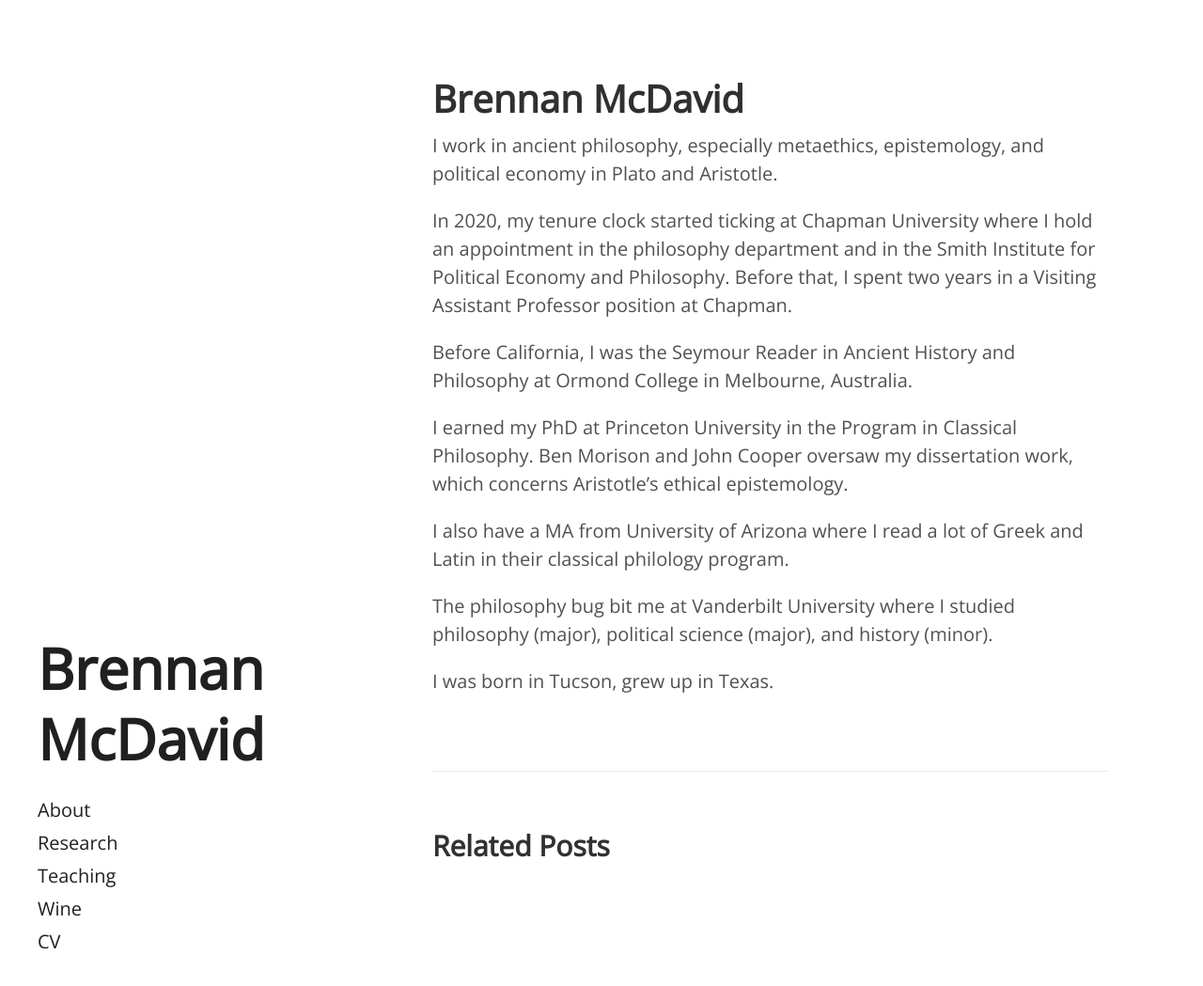
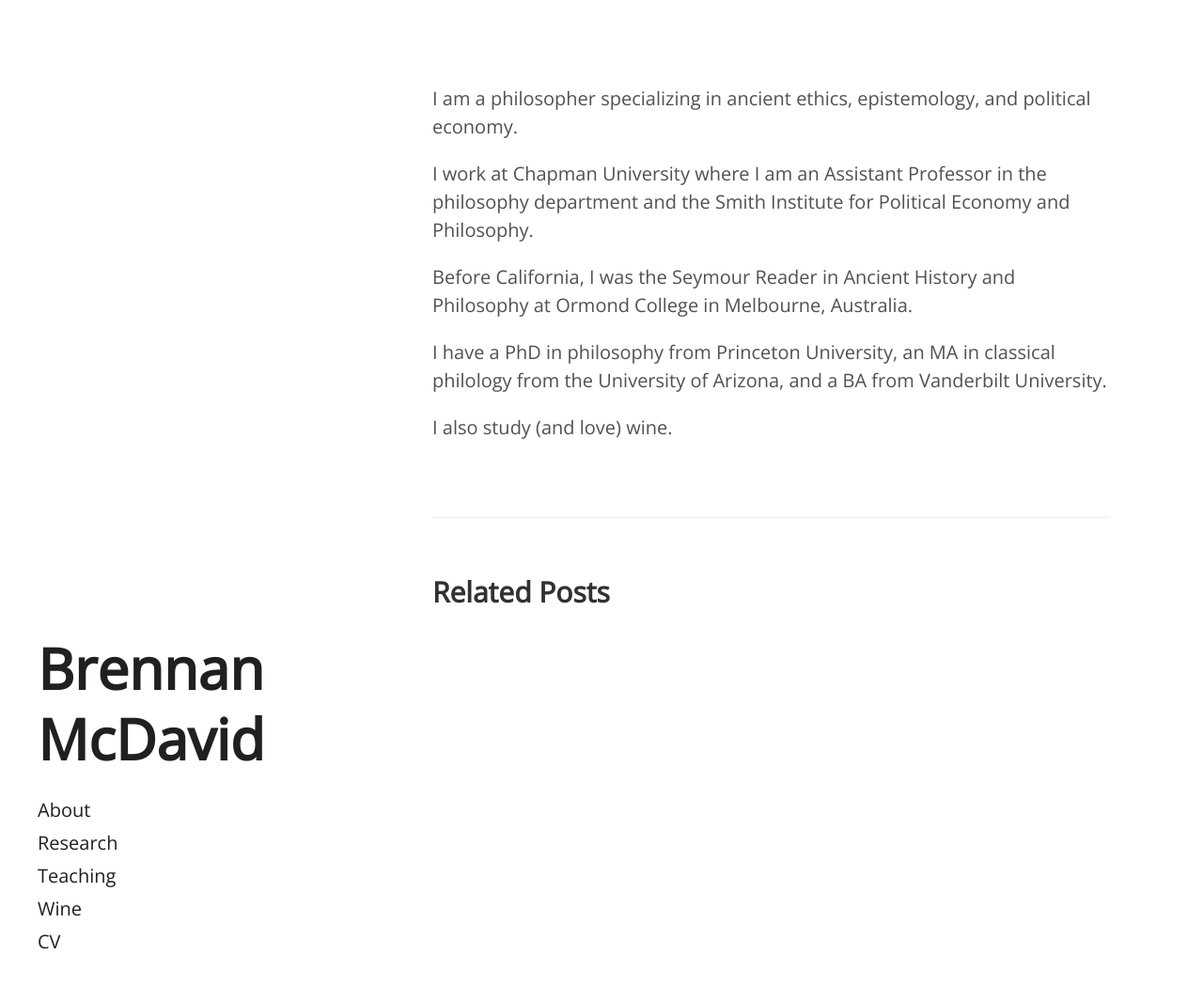
Before and after one commit to bkmcdavid/bkmcdavid.github.io, a Jekyll site: the page built from _posts/2023-01-12-bio.md, in a window 1280 px wide and 1059 px high. Shown: the top 1049 px of the window at 94% size. Built offline with Jekyll 4.4.1, drawn with Linux system fonts in a browser that asks for light colours.

Commit message:
Update 2023-01-12-bio.md

```diff
--- a/_posts/2023-01-12-bio.md
+++ b/_posts/2023-01-12-bio.md
@@ -1,18 +1,14 @@
 ---
 layout: post
-title: Brennan McDavid
+title: ''
 ---
 
-I work in ancient philosophy, especially metaethics, epistemology, and political economy in Plato and Aristotle.
+I am a philosopher specializing in ancient ethics, epistemology, and political economy.
 
-In 2020, my tenure clock started ticking at Chapman University where I hold an appointment in the philosophy department and in the Smith Institute for Political Economy and Philosophy. Before that, I spent two years in a Visiting Assistant Professor position at Chapman.
+I work at Chapman University where I am an Assistant Professor in the philosophy department and the Smith Institute for Political Economy and Philosophy.
 
 Before California, I was the Seymour Reader in Ancient History and Philosophy at Ormond College in Melbourne, Australia.
 
-I earned my PhD at Princeton University in the Program in Classical Philosophy. Ben Morison and John Cooper oversaw my dissertation work, which concerns Aristotle's ethical epistemology.
+I have a PhD in philosophy from Princeton University, an MA in classical philology from the University of Arizona, and a BA from Vanderbilt University.
 
-I also have a MA from University of Arizona where I read a lot of Greek and Latin in their classical philology program.
-
-The philosophy bug bit me at Vanderbilt University where I studied philosophy (major), political science (major), and history (minor).
-
-I was born in Tucson, grew up in Texas.
+I also study (and love) wine.
```
